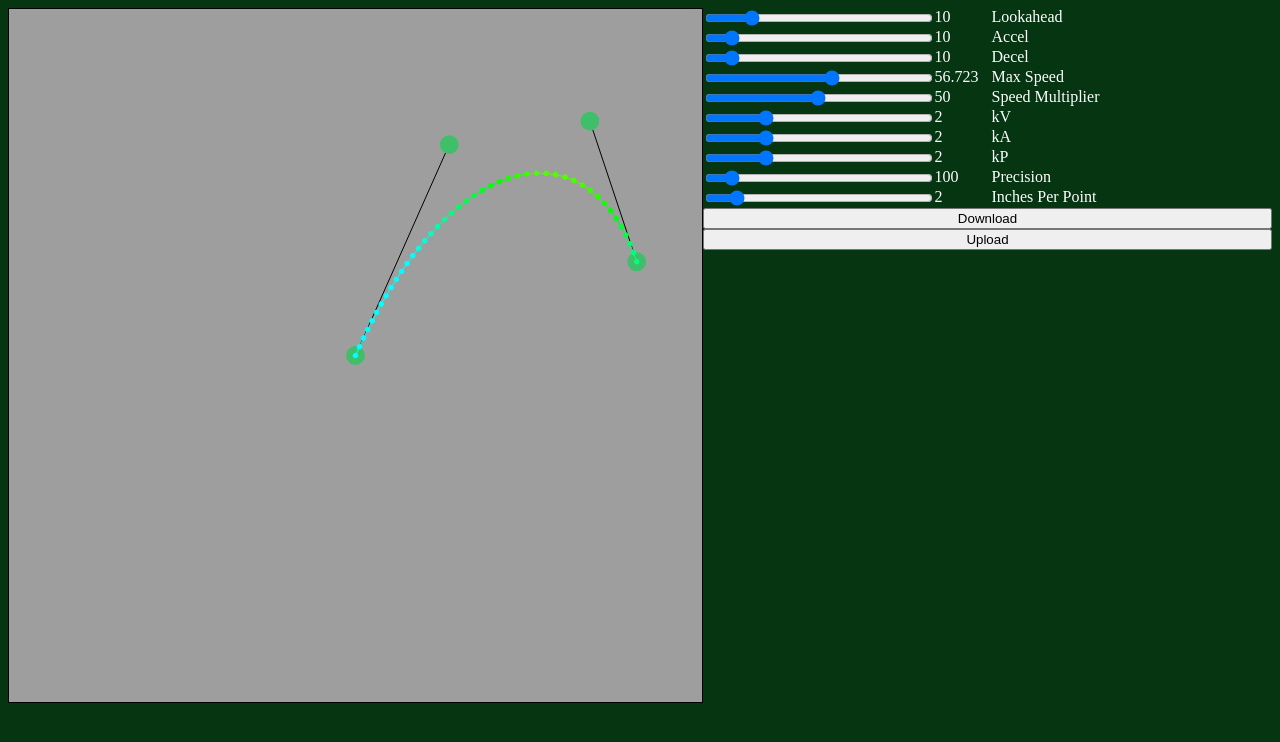
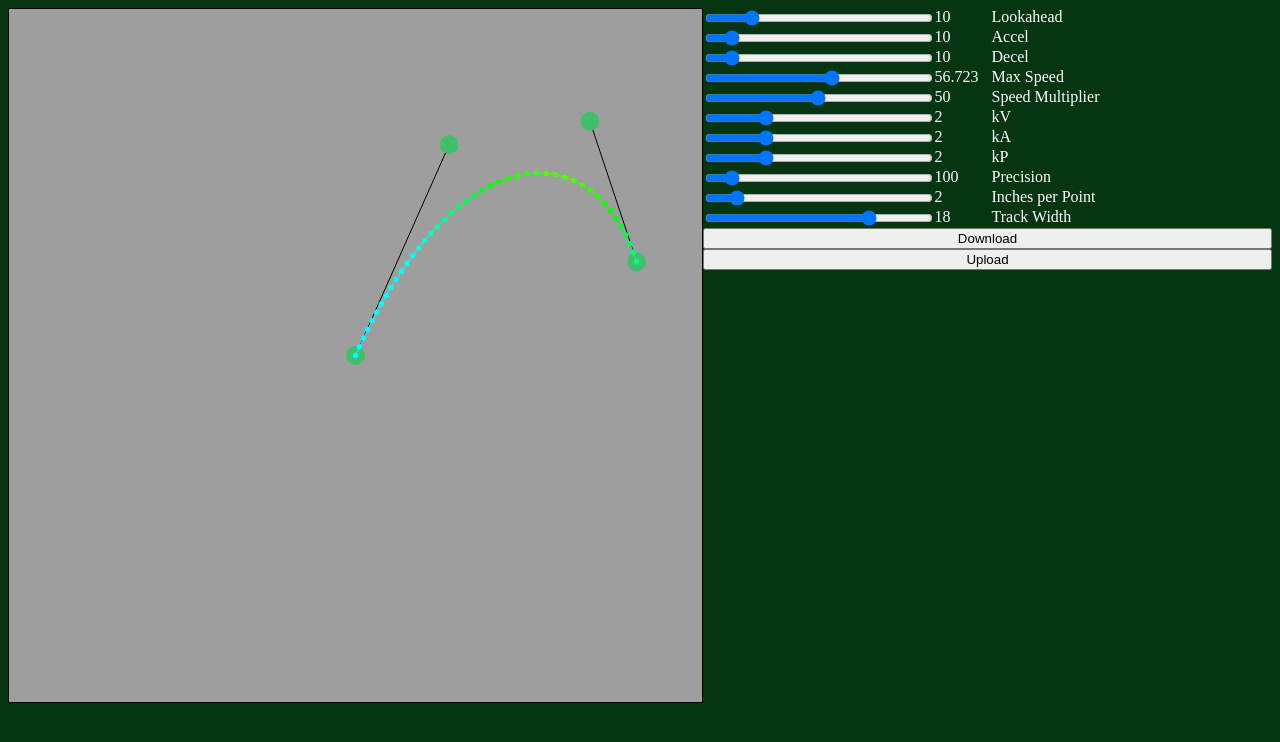
Before and after one commit to LemLib/Path-Gen, a website: page index.html in a window 1280 px wide. Drawn offline with Linux system fonts and the light colour scheme.

Commit message:
added trackWidth slider

```diff
--- a/index.html
+++ b/index.html
@@ -49,7 +49,11 @@
 
             <input type="range" value="2" min="1" max="10" step="0.01" oninput="this.nextElementSibling.value = this.value" id="inchesPerPoint">
             <output class="text">2</output>
-            <label for="inchesPerPoint" class="text">Inches Per Point</label>
+            <label for="inchesPerPoint" class="text">Inches per Point</label>
+
+            <input type="range" value="18" min="1" max="24" step="0.01" oninput="this.nextElementSibling.value = this.value" id="trackWidth">
+            <output class="text">18</output>
+            <label for="trackWidth" class="text">Track Width</label>
 
             <button type="button" id="downloadBtn">Download</button>
             <button type="button" id="uploadBtn">Upload</button>
--- a/scripts/index.js
+++ b/scripts/index.js
@@ -288,6 +288,7 @@ downloadBtn.onclick = function() {
   out += kV + '\n';
   out += kA + '\n';
   out += kP + '\n';
+  out += trackWidth + '\n';
 
   // log path points
   for (let i = 0; i < path.points2.length; i++) {
--- a/scripts/userInput.js
+++ b/scripts/userInput.js
@@ -11,6 +11,7 @@ const kASlider = document.getElementById('kA');
 const kPSlider = document.getElementById('kP');
 const precisionSlider = document.getElementById('precision');
 const inchesPerPointSlider = document.getElementById('inchesPerPoint');
+const trackWidthSlider = document.getElementById('trackWidth');
 
 // buttons
 const downloadBtn = document.getElementById('downloadBtn');
@@ -27,5 +28,6 @@ let kA = 0.5; // acceleration gain
 let kP = 0.5; // position gain
 let precision = 100; // how many raw points to generate per spline
 let inchesPerPoint = 2; // this will be approximated
+let trackWidth = 18; // inches
 
 let controlPointRadius = 2; // radius of control points in inches
```
